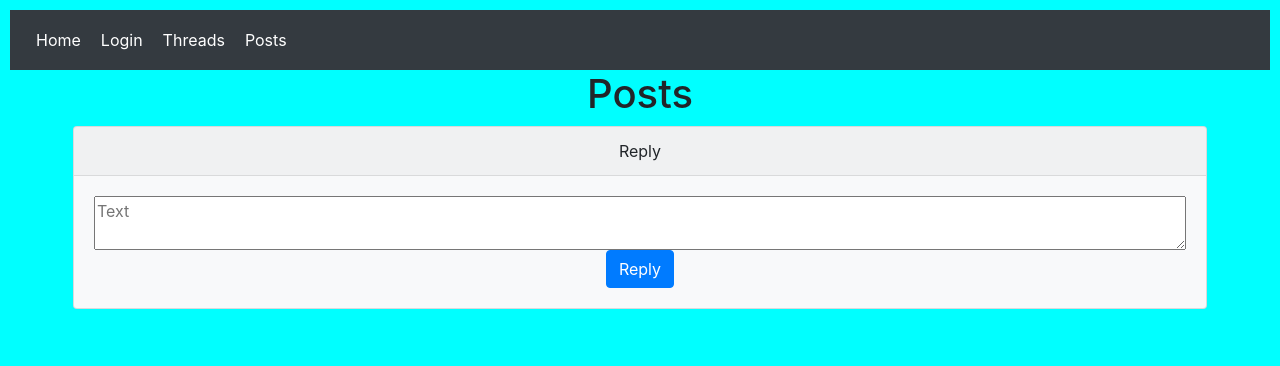
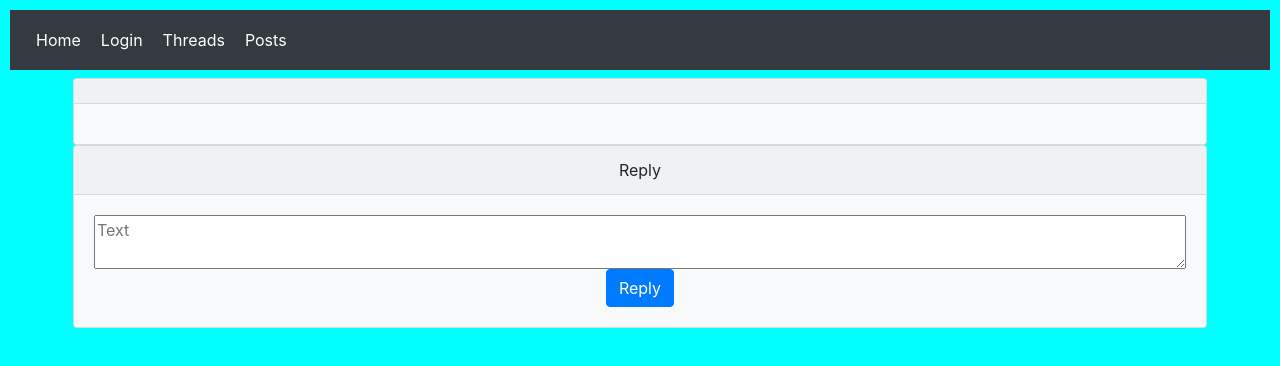
Before and after one commit to snasi623/forumapp, a React (Create React App) app: page /posts/1 in a window 1280 px wide. Shown: the top 366 px of the page. Built offline with nearby package versions, Linux system fonts and the light colour scheme; no server answers.

Commit message:
post request for posts

```diff
--- a/src/Components/Posts.jsx
+++ b/src/Components/Posts.jsx
@@ -1,32 +1,49 @@
 //Responses + Original message of the thread
 import React, { Component } from 'react';
 import axios from 'axios';
+import { Link, useParams } from "react-router-dom";
 
 class Posts extends Component {
     constructor(props) {
         super(props);
+        this.inputRef = React.createRef();
+        this.onSubmit = this.onSubmit.bind(this);
     }
 
     state = {
-        posts: []
+        posts: [],
+        topic: {}
     }
 
     componentDidMount() {
-        axios.get(`http://localhost:3001/post`)
+        let { topicId } = this.props.match.params;
+        console.log(topicId);
+
+        axios.get(`http://localhost:3001/topic/${topicId}`)
+            .then(res => {
+                const topic = res.data;
+                this.setState({ topic });
+                console.log(topic);
+            })
+
+        axios.get(`http://localhost:3001/post/byTopicId/${topicId}`)
             .then(res => {
                 const posts = res.data;
                 this.setState({ posts });
-            console.log(posts[0].text);
+                console.log(posts[0]?.text);
             })
     }
 
     onSubmit(e) {
         e.preventDefault();
+
         const formData = new FormData(this.inputRef.current)
         let entryData = {}
         for (var [key, value] of formData.entries()) {
             entryData[key] = value
         }
+        let { topicId } = this.props.match.params;
+        entryData.topicId = topicId
         axios.post(`http://localhost:3001/post`, entryData)
             .then(res => {
                 const post = res.data;
@@ -40,7 +57,7 @@ class Posts extends Component {
         this.state.posts.forEach(post =>
             posts.push(
                 <div className="card bg-light thread">
-                    <div className="card-header" key={post.id}><strong>{post.userId} </strong>{post.postdate}</div>
+                    <div className="card-header" key={post.id}><strong>{post.userId} </strong>{post.postDate}</div>
                     <div className="card-body">{post.text}</div>
                 </div>
             )
@@ -48,13 +65,17 @@ class Posts extends Component {
 
         return (
             <div>
-                <h1>Posts</h1>
+                <h1>{this.state.topic.threadName}</h1>
+                <div className="card bg-light thread">
+                    <div className="card-header"><strong>{this.state.topic.userId}</strong>{this.state.topic.createdDate}</div>
+                    <div className="card-body">{this.state.topic.firstPost}</div>
+                </div>
                 {posts}
                 <div className="card bg-light mb-3 account">
                     <div className="card-header">Reply</div>
                     <div className="card-body">
-                        <form action="submit">
-                            <div><textarea className="input-group" type="text" placeholder="Text" id="text" /></div>
+                        <form ref={this.inputRef} onSubmit={this.onSubmit}>
+                            <div><textarea name="text" className="input-group" type="text" placeholder="Text" id="text" /></div>
                             <button type="submit" className="btn btn-primary">Reply</button>
                         </form>
                     </div>
@@ -64,4 +85,11 @@ class Posts extends Component {
     }
 }
 
-export default Posts;
+export function withRouter(Children) {
+    return(props) => {
+       const match  = {params: useParams()};
+       return <Children {...props}  match = {match}/>
+   }
+}
+
+export default withRouter(Posts);
--- a/src/Components/Topics.jsx
+++ b/src/Components/Topics.jsx
@@ -25,7 +25,7 @@ class Topics extends Component {
                 console.log(board);
             })
 
-        axios.get(`http://localhost:3001/topic`)
+        axios.get(`http://localhost:3001/topic/byBoardId/${boardId}`)
             .then(res => {
                 const topics = res.data;
                 this.setState({ topics: topics });
```
Also changed, not shown: todo.txt (added). Lines whose indentation alone changed are shown as unchanged.
